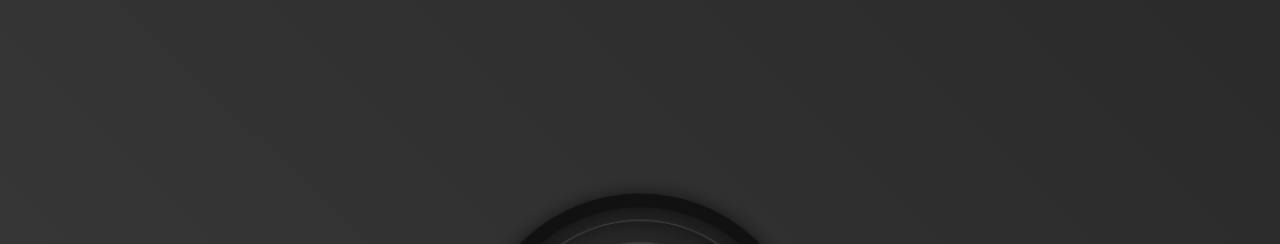
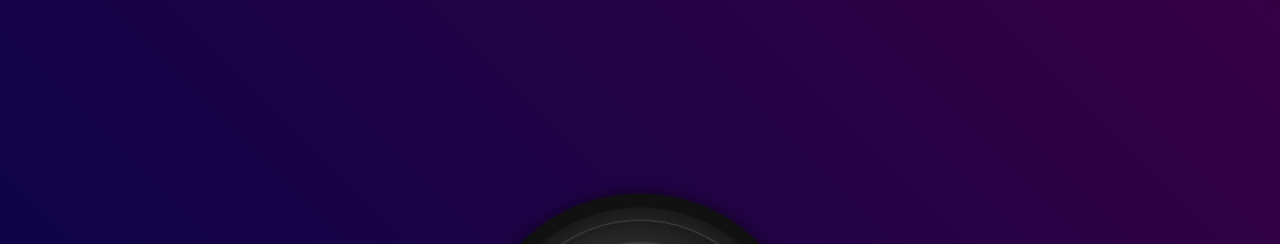
Before and after one commit to Chaitanyakunchala/Stopwatch, a plain HTML site: page index.html in a window 1280 px wide. Shown: the top 244 px of the page. Drawn offline with Linux system fonts and the light colour scheme.

Commit message:
added bg

```diff
--- a/styles.css
+++ b/styles.css
@@ -1,6 +1,6 @@
 body {
     font-family: 'Orbitron', sans-serif;
-    background: linear-gradient(45deg, #3a3a3a, #2a2a2a);
+    background: linear-gradient(45deg, #000549, #360045);
     display: flex;
     justify-content: center;
     align-items: center;
```
